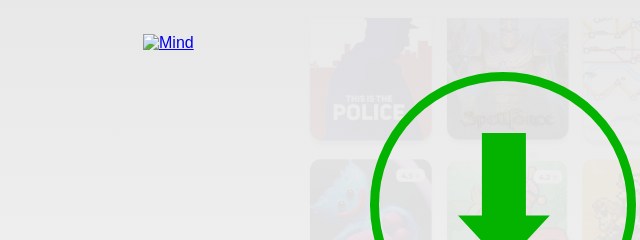
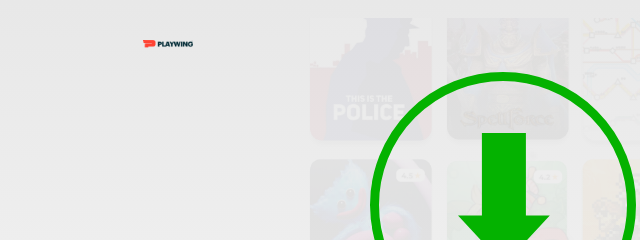
Before and after one commit to dubisoft-solutions/playwing-austria-drei-kiosk, a website: page src/arrow_playwing.html in a window 1280 px wide. Shown: the top 240 px of the page, 137-777 px from the left. Drawn offline with nearby package versions, Linux system fonts and the light colour scheme; files that its build step writes are made by us from their sources.

Commit message:
fixed header

```diff
--- a/src/html_partials/header-playwing.html
+++ b/src/html_partials/header-playwing.html
@@ -4,7 +4,7 @@
             <ul class="navbar-nav">
                 <li>
                     <a class="navbar-brand" href="index.html">
-                        <img src="img/logo-playwing.svg" class="navbar-brand-img" alt="Mind">
+                        <img src="img/logo-playwing.png" class="navbar-brand-img" alt="Playwing">
                     </a>
                 </li>
             </ul>
```
